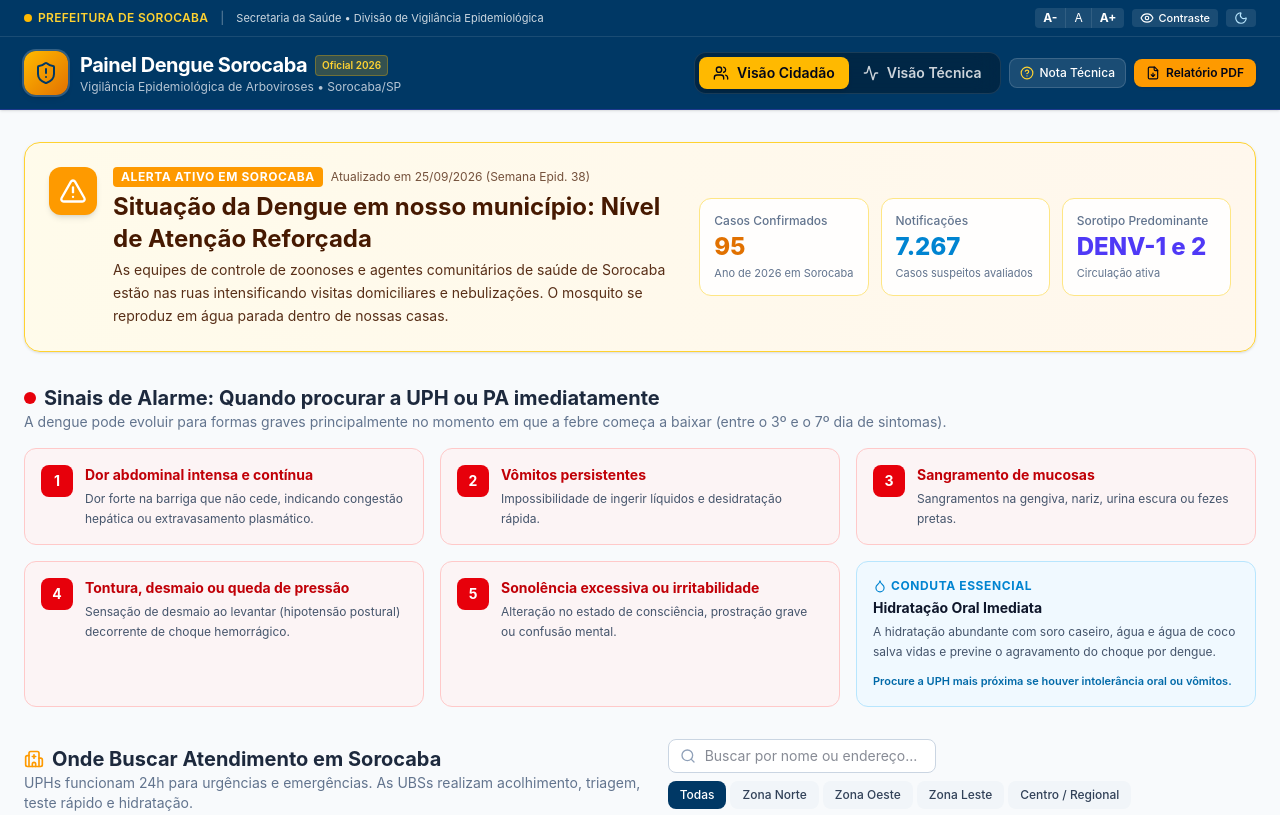
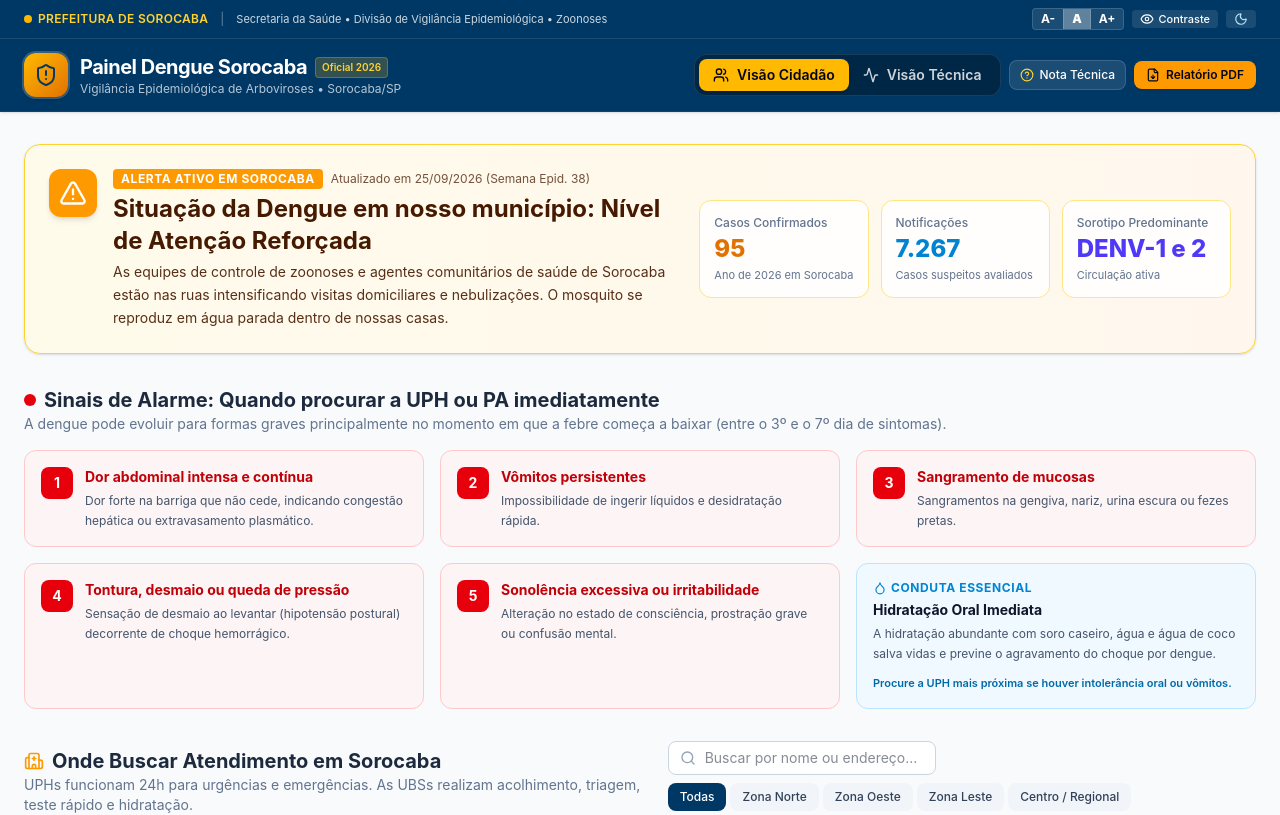
Before and after one commit to Muelcassiano/painel-dengue-sorocaba, a React (Vite) app: page / in a window 1280 px wide. Shown: the top 815 px of the page. Built offline with nearby package versions, Linux system fonts and the light colour scheme; no server answers.

Commit message:
Enhance font size controls and accessibility features

```diff
--- a/src/components/Header.tsx
+++ b/src/components/Header.tsx
@@ -32,7 +32,7 @@ export const Header: React.FC<HeaderProps> = ({
 }) => {
   const handleFontSizeChange = (delta: number) => {
     setAccessibility((prev) => {
-      const nextStep = Math.max(-1, Math.min(2, prev.fontSizeStep + delta));
+      const nextStep = Math.max(-2, Math.min(3, prev.fontSizeStep + delta));
       return { ...prev, fontSizeStep: nextStep };
     });
   };
@@ -61,38 +61,60 @@ export const Header: React.FC<HeaderProps> = ({
           </span>
           <span className="text-white/40 hidden sm:inline">|</span>
           <span className="text-white/80 hidden md:inline text-[11px]">
-            Secretaria da Saúde • Divisão de Vigilância Epidemiológica
+            Secretaria da Saúde • Divisão de Vigilância Epidemiológica • Zoonoses
           </span>
         </div>
 
         {/* Ferramentas de Acessibilidade */}
         <div className="flex items-center gap-1.5 sm:gap-2 ml-auto" aria-label="Controles de Acessibilidade">
-          {/* Ajuste de Fonte */}
-          <div className="flex items-center bg-white/10 rounded overflow-hidden">
+          {/* Ajuste de Fonte com Indicador Visual Ativo */}
+          <div
+            className="flex items-center bg-white/10 rounded overflow-hidden border border-white/15"
+            role="group"
+            aria-label="Controle de tamanho de fonte"
+          >
             <button
               id="btn-font-decrease"
+              type="button"
               onClick={() => handleFontSizeChange(-1)}
-              className="px-2 py-0.5 hover:bg-white/20 transition-colors font-bold text-xs"
-              title="Diminuir fonte"
+              className={`px-2 py-0.5 transition-colors font-bold text-xs ${
+                accessibility.fontSizeStep < 0
+                  ? 'bg-amber-400 text-slate-950 font-black shadow-inner'
+                  : 'hover:bg-white/20 text-white'
+              }`}
+              title="Diminuir tamanho do texto (A-)"
               aria-label="Diminuir fonte"
+              aria-pressed={accessibility.fontSizeStep < 0}
             >
               A-
             </button>
             <button
               id="btn-font-reset"
+              type="button"
               onClick={() => setAccessibility((prev) => ({ ...prev, fontSizeStep: 0 }))}
-              className="px-2 py-0.5 hover:bg-white/20 transition-colors text-xs border-x border-white/10"
-              title="Fonte padrão"
+              className={`px-2 py-0.5 transition-colors text-xs border-x border-white/15 ${
+                accessibility.fontSizeStep === 0
+                  ? 'bg-white/30 text-white font-black'
+                  : 'hover:bg-white/20 text-white/90'
+              }`}
+              title="Tamanho padrão de fonte (A 100%)"
               aria-label="Fonte padrão"
+              aria-pressed={accessibility.fontSizeStep === 0}
             >
               A
             </button>
             <button
               id="btn-font-increase"
+              type="button"
               onClick={() => handleFontSizeChange(1)}
-              className="px-2 py-0.5 hover:bg-white/20 transition-colors font-bold text-xs"
-              title="Aumentar fonte"
+              className={`px-2 py-0.5 transition-colors font-bold text-xs ${
+                accessibility.fontSizeStep > 0
+                  ? 'bg-amber-400 text-slate-950 font-black shadow-inner'
+                  : 'hover:bg-white/20 text-white'
+              }`}
+              title="Aumentar tamanho do texto (A+)"
               aria-label="Aumentar fonte"
+              aria-pressed={accessibility.fontSizeStep > 0}
             >
               A+
             </button>
```
